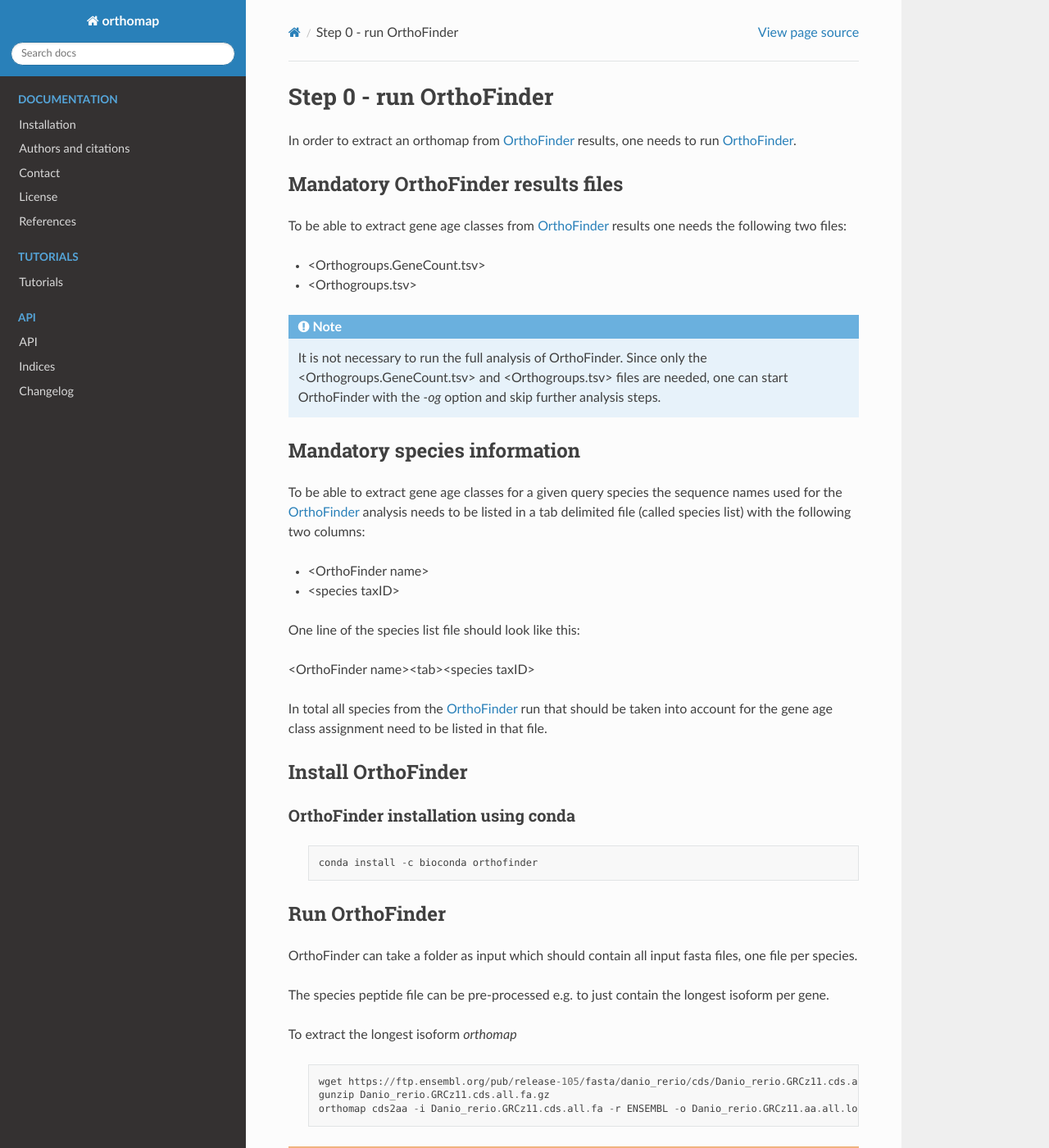
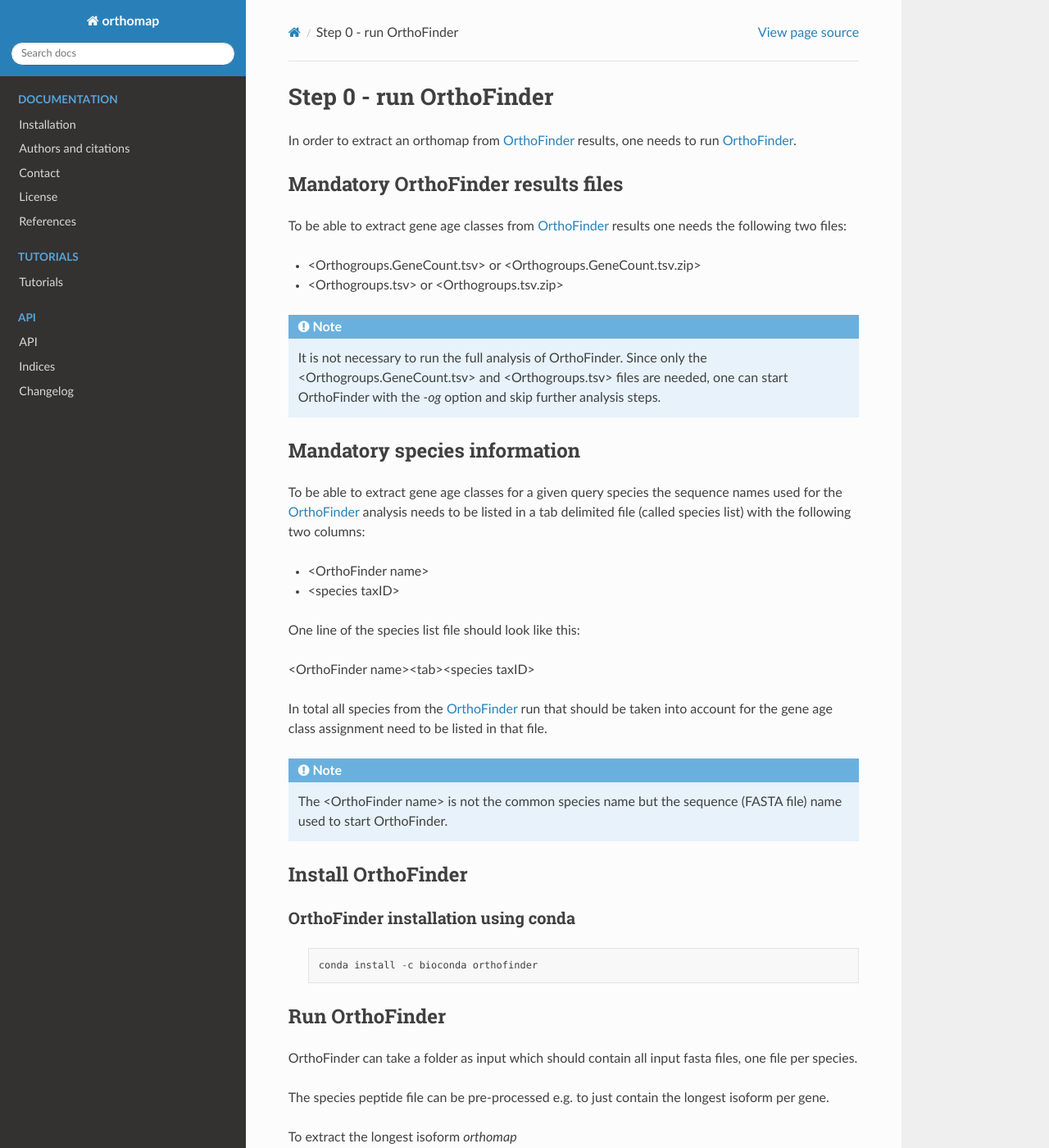
Before and after one commit to kullrich/orthomap, a Sphinx documentation site: the page built from docs/tutorials/orthofinder.rst, in a window 1280 px wide and 1400 px high. Shown: the whole window at 82% size. Built offline with Sphinx 7.4.7 and the Read the Docs theme 2.0.0, drawn with Linux system fonts in a browser that asks for light colours; formulas are drawn with MathJax 3; pages that are not in the unit, such as notebooks, are missing from menus.

Commit message:
# update tutorials

```diff
--- a/docs/tutorials/orthofinder.rst
+++ b/docs/tutorials/orthofinder.rst
@@ -10,8 +10,8 @@
 
 To be able to extract gene age classes from `OrthoFinder <https:https://github.com/davidemms/OrthoFinder>`_ results one needs the following two files:
 
-- <Orthogroups.GeneCount.tsv>
-- <Orthogroups.tsv>
+- <Orthogroups.GeneCount.tsv> or <Orthogroups.GeneCount.tsv.zip>
+- <Orthogroups.tsv> or <Orthogroups.tsv.zip>
 
 .. note::
    It is not necessary to run the full analysis of OrthoFinder. Since only the <Orthogroups.GeneCount.tsv> and <Orthogroups.tsv>
@@ -32,6 +32,9 @@
 
 In total all species from the `OrthoFinder <https:https://github.com/davidemms/OrthoFinder>`_ run that should be taken
 into account for the gene age class assignment need to be listed in that file.
+
+.. note::
+   The <OrthoFinder name> is not the common species name but the sequence (FASTA file) name used to start OrthoFinder.
 
 Install OrthoFinder
 -------------------
```
